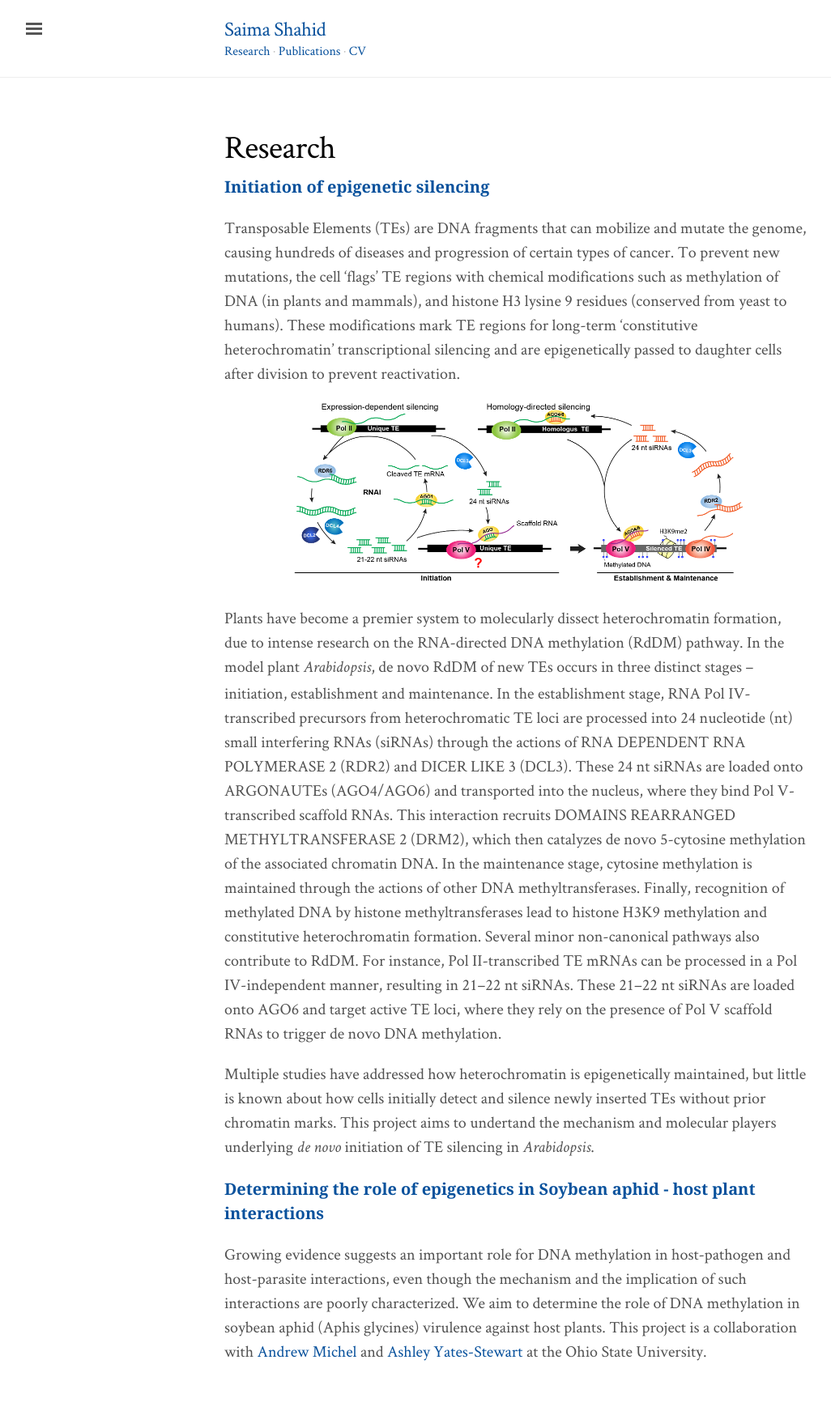
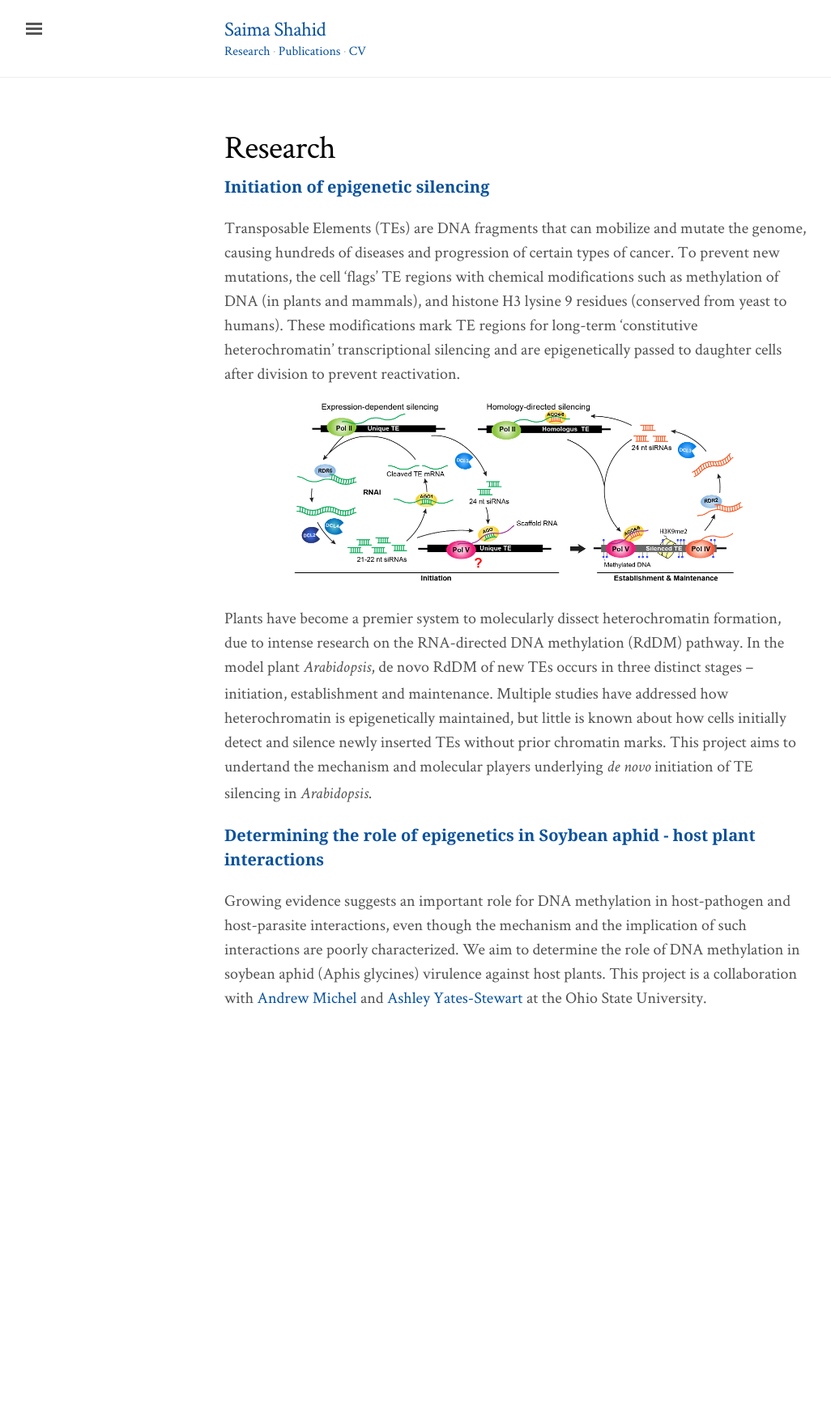
Before and after one commit to shahsam/saimashahid.github.io, a Jekyll site: the page built from research.md, in a window 1280 px wide. Shown: the whole page at 81% size, without its empty margins (3-1029 px from the left). Built offline with Jekyll 4.4.1, drawn with Linux system fonts in a browser that asks for light colours; nearby versions of some CDN libraries; some web fonts are replaced; after the commit the page ends 1327 px from its top, so only the background shows below that.

Commit message:
Update research.md

```diff
--- a/research.md
+++ b/research.md
@@ -13,9 +13,7 @@ Transposable Elements (TEs) are DNA fragments that can mobilize and mutate the g
         </div>
     </div>
 </div>
-Plants have become a premier system to molecularly dissect heterochromatin formation, due to intense research on the RNA-directed DNA methylation (RdDM) pathway. In the model plant _Arabidopsis_, de novo RdDM of new TEs occurs in three distinct stages – initiation, establishment and maintenance. In the establishment stage, RNA Pol IV-transcribed precursors from heterochromatic TE loci are processed into 24 nucleotide (nt) small interfering RNAs (siRNAs) through the actions of RNA DEPENDENT RNA POLYMERASE 2 (RDR2) and DICER LIKE 3 (DCL3). These 24 nt siRNAs are loaded onto ARGONAUTEs (AGO4/AGO6) and transported into the nucleus, where they bind Pol V-transcribed scaffold RNAs. This interaction recruits DOMAINS REARRANGED METHYLTRANSFERASE 2 (DRM2), which then catalyzes de novo 5-cytosine methylation of the associated chromatin DNA. In the maintenance stage, cytosine methylation is maintained through the actions of other DNA methyltransferases. Finally, recognition of methylated DNA by histone methyltransferases lead to histone H3K9 methylation and constitutive heterochromatin formation. Several minor non-canonical pathways also contribute to RdDM. For instance, Pol II-transcribed TE mRNAs can be processed in a Pol IV-independent manner, resulting in 21–22 nt siRNAs. These 21–22 nt siRNAs are loaded onto AGO6 and target active TE loci, where they rely on the presence of Pol V scaffold RNAs to trigger de novo DNA methylation.
-
-Multiple studies have addressed how heterochromatin is epigenetically maintained, but little is known about how cells initially detect and silence newly inserted TEs without prior chromatin marks. This project aims to undertand the mechanism and molecular players underlying _de novo_ initiation of TE silencing in _Arabidopsis_.
+Plants have become a premier system to molecularly dissect heterochromatin formation, due to intense research on the RNA-directed DNA methylation (RdDM) pathway. In the model plant _Arabidopsis_, de novo RdDM of new TEs occurs in three distinct stages – initiation, establishment and maintenance. Multiple studies have addressed how heterochromatin is epigenetically maintained, but little is known about how cells initially detect and silence newly inserted TEs without prior chromatin marks. This project aims to undertand the mechanism and molecular players underlying _de novo_ initiation of TE silencing in _Arabidopsis_.
 
 **Determining the role of epigenetics in Soybean aphid - host plant interactions**
 
```
